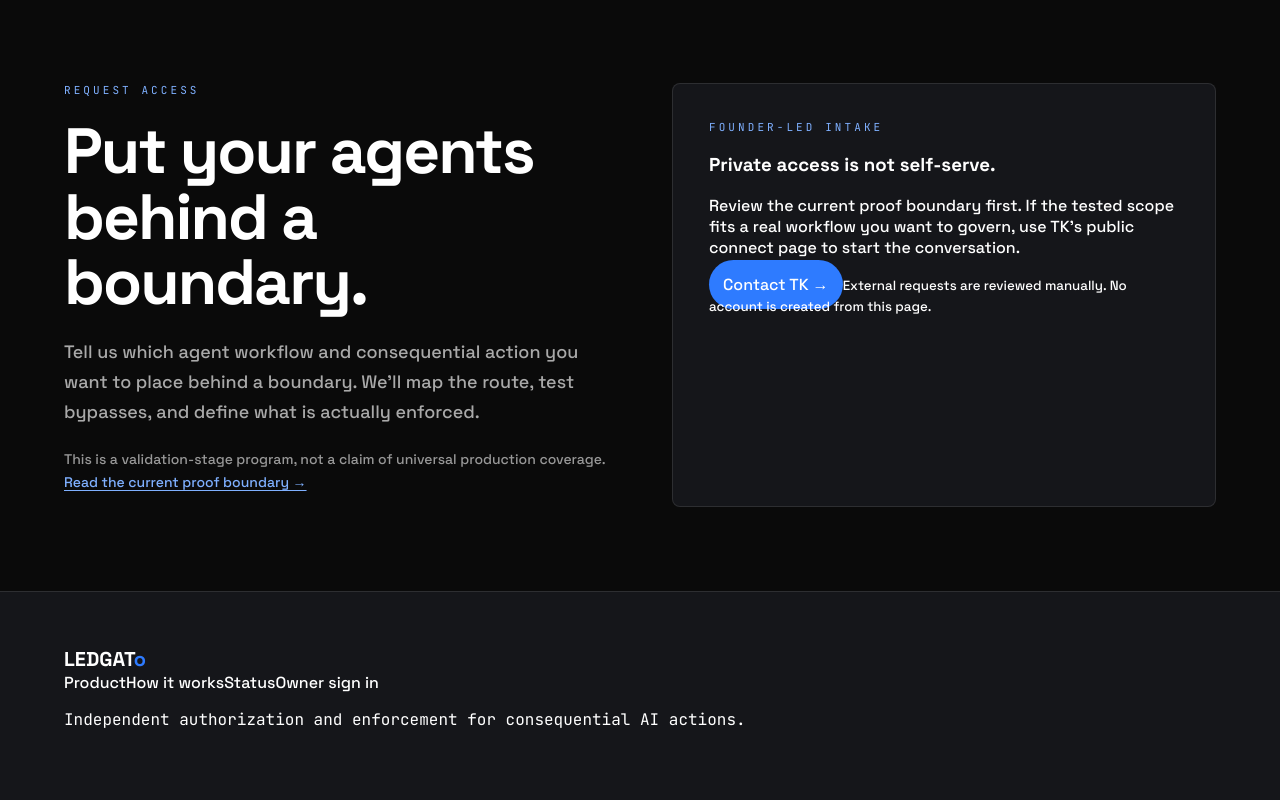
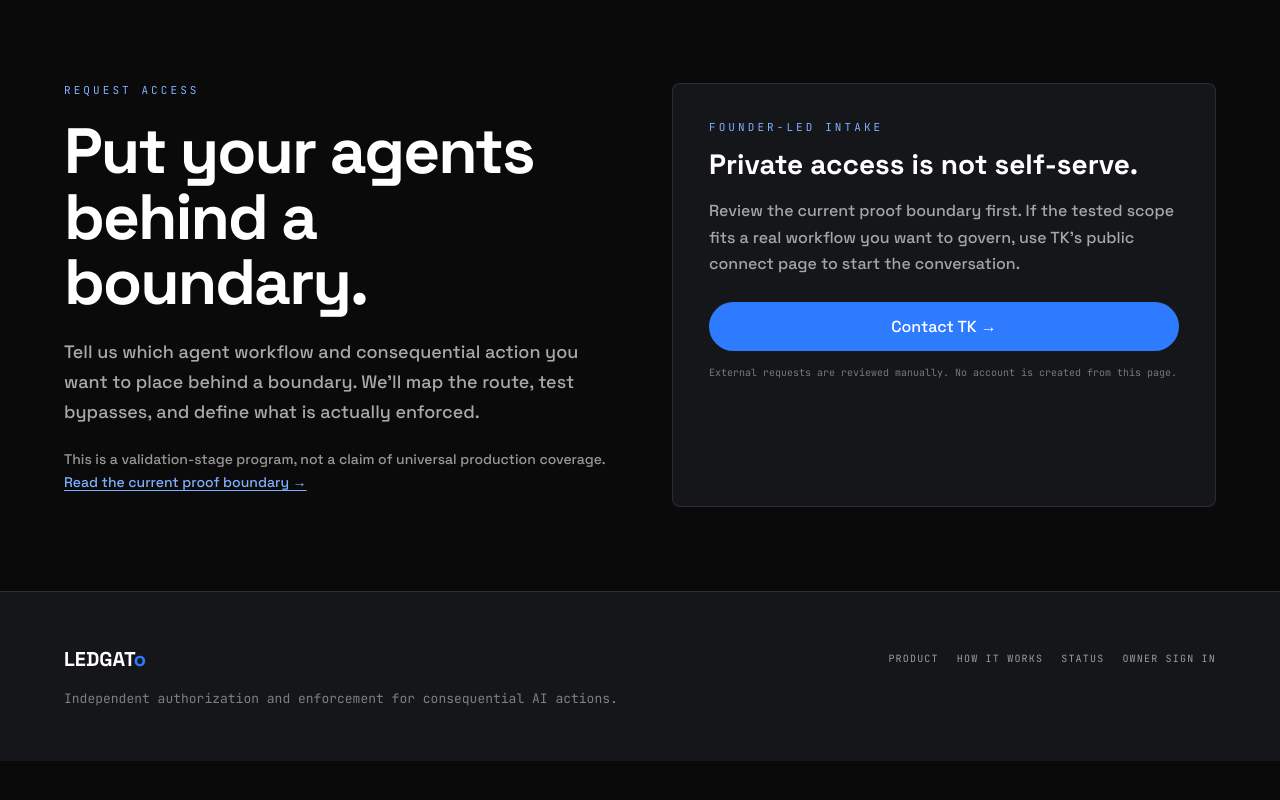
Before and after one commit to tk-ap/ledgato, a React (Vite) app in the folder web/: page / in a window 1280 px wide. Shown: the part 6147-6947 px from the top of the page. After the commit the page ends 6908 px from the top, so only its background shows below. Built offline with nearby package versions, Linux system fonts and the light colour scheme.

Commit message:
style(web): add public footer and owner auth states

```diff
--- a/web/src/styles.css
+++ b/web/src/styles.css
@@ -72,3 +72,20 @@
 .hiwOut h3{margin:8px 0 0;font-size:24px;letter-spacing:-.02em}
 .hiwOut p{margin:6px 0 0;color:rgba(255,255,255,.58)}
 @media(max-width:900px){.flow{grid-template-columns:1fr}.flow .fstep:not(:last-child)::after{right:auto;left:50%;top:auto;bottom:-9px;transform:translateX(-50%) rotate(90deg)}.layers3,.persp{grid-template-columns:1fr}.hiwHero{padding-top:56px}}
+
+
+/* --- public navigation + owner access --- */
+.publicFooter{display:grid;grid-template-columns:auto 1fr;gap:18px 32px;align-items:center}
+.footerNav{display:flex;justify-content:flex-end;gap:18px;flex-wrap:wrap}
+.footerNav a{font:10px 'JetBrains Mono';letter-spacing:.12em;text-transform:uppercase;color:rgba(255,255,255,.58)}
+.footerNav a:hover,.authBack:hover{color:var(--electricSoft)}
+.footerNote{grid-column:1/-1;color:rgba(255,255,255,.45);font-size:13px;margin:0}
+.accessPanel h3{font-size:28px;margin:12px 0}
+.accessPanel p{color:rgba(255,255,255,.62);line-height:1.65}
+.accessPanel small{display:block;margin-top:14px;color:rgba(255,255,255,.42);font:10px 'JetBrains Mono';line-height:1.6}
+.accessLink{display:block;text-align:center;margin-top:24px}
+.authCard label{display:block;margin-top:14px;font:10px 'JetBrains Mono';letter-spacing:.14em;text-transform:uppercase;color:rgba(255,255,255,.52)}
+.authCard button:disabled{opacity:.6;cursor:wait}
+.authStatus{border-left:2px solid var(--amber);padding:10px 12px;margin-top:18px;background:rgba(240,184,76,.06)}
+.authBack{display:inline-block;margin-top:24px;color:rgba(255,255,255,.62);font:11px 'JetBrains Mono';letter-spacing:.08em}
+@media(max-width:700px){.publicFooter{grid-template-columns:1fr}.footerNav{justify-content:flex-start}.footerNote{grid-column:auto}}
```
